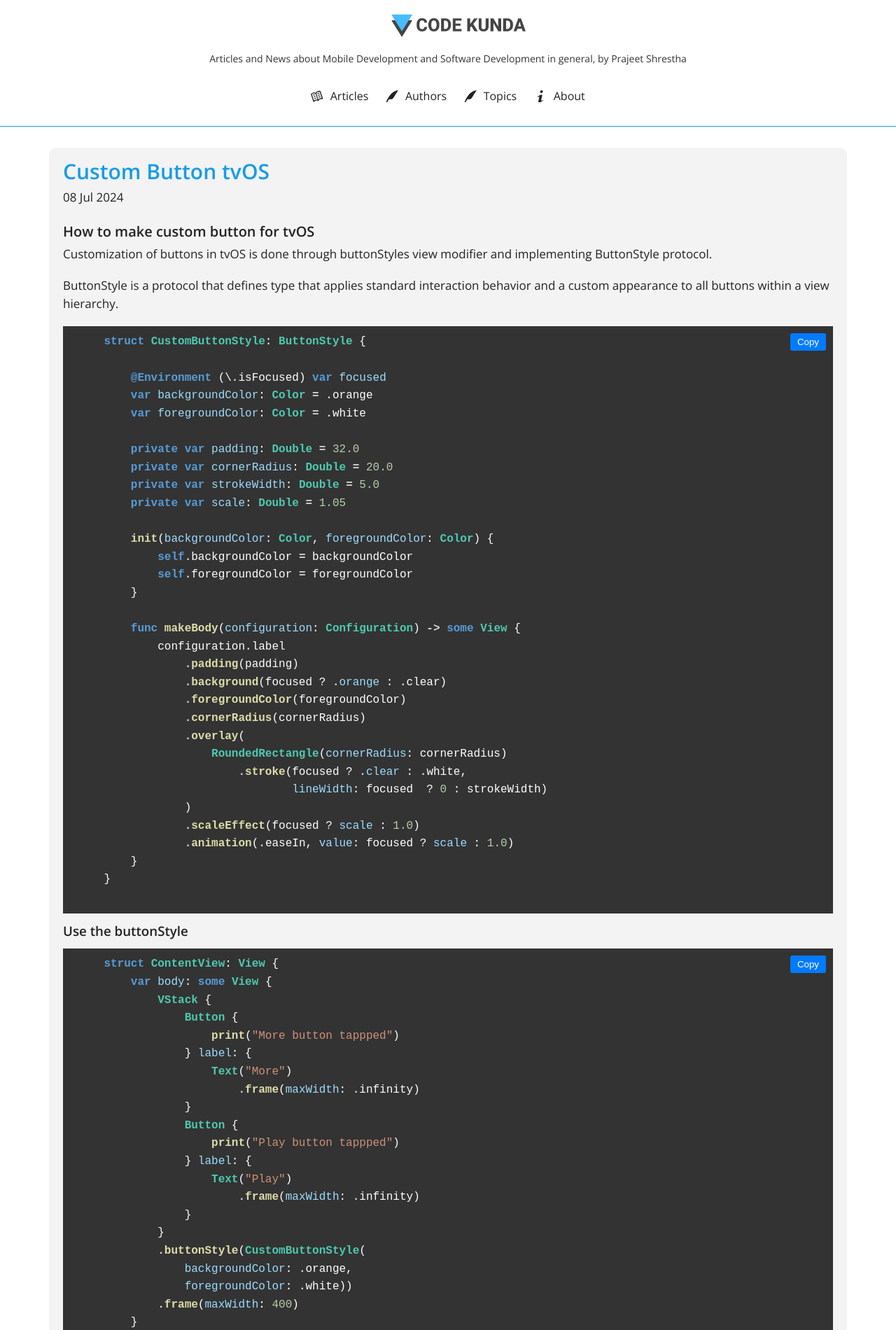
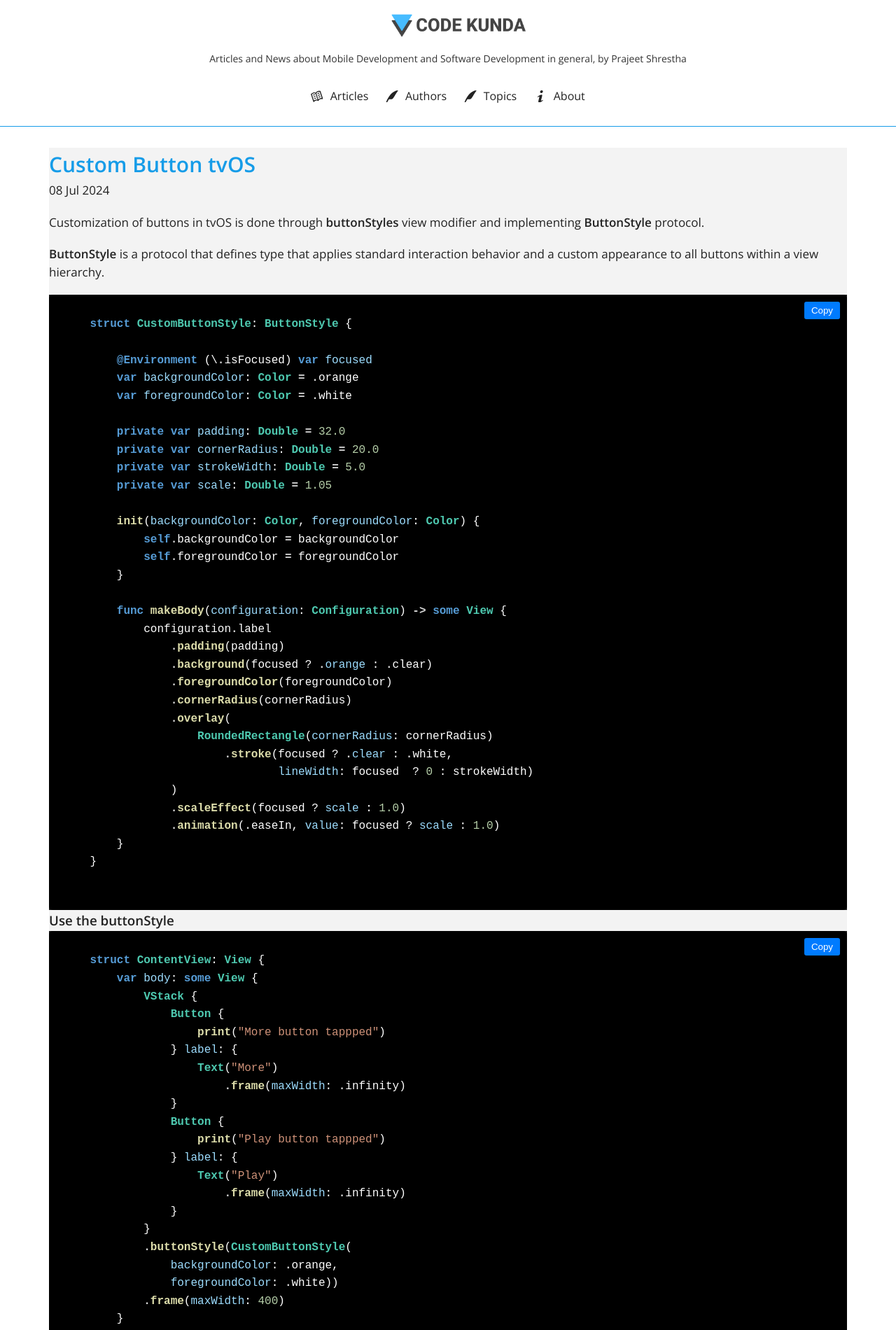
Before and after one commit to PrajeetShrestha/codekunda, a Jekyll site: the page built from _posts/2024-07-08-custom-button-tvos.html, in a window 1280 px wide. Shown: the top 1900 px of the page at 70% size. Built offline with Jekyll 4.4.1, drawn with Linux system fonts in a browser that asks for light colours.

Commit message:
Fixed styling for codee

```diff
--- a/_layouts/base.html
+++ b/_layouts/base.html
@@ -1,3 +1,5 @@
+---
+---
 <!DOCTYPE html>
 <html lang="en">
 
--- a/_posts/2024-07-08-custom-button-tvos.html
+++ b/_posts/2024-07-08-custom-button-tvos.html
@@ -4,10 +4,10 @@ title: "Custom Button tvOS"
 date: 2024-07-08
 tags: [tvos, swift]
 ---
-<h2>How to make custom button for tvOS</h2>
-<p>Customization of buttons in tvOS is done through buttonStyles view modifier and implementing ButtonStyle protocol.</p>
+
+<p>Customization of buttons in tvOS is done through <strong>buttonStyles</strong> view modifier and implementing <strong>ButtonStyle</strong> protocol.</p>
 <p>
-    ButtonStyle is a protocol that defines type that applies standard interaction behavior and a custom appearance to all buttons within a view hierarchy.
+    <strong>ButtonStyle</strong> is a protocol that defines type that applies standard interaction behavior and a custom appearance to all buttons within a view hierarchy.
 </p>
 <!--more-->
 <div class="code-container">
--- a/_sass/components.scss
+++ b/_sass/components.scss
@@ -229,9 +229,19 @@
 }
 
 .post-container {
+  position: relative;
   background-color: var(--color-grey-light-2);
-  padding: 1rem 2rem;
-  border-radius: 10px;
+}
+
+.highlight pre, .highlight code {
+  display: block;
+  max-width: 100%;
+  overflow-x: auto;
+  white-space: pre-wrap; /* Allows wrapping of long lines */
+  padding: 1rem; /* Optional: Add some padding for better readability */
+  background-color: black; /* Optional: Add a background color */
+  border-radius: 5px; /* Optional: Add rounded corners */
+  overflow-x: auto;
 }
 
 .notfound {
--- a/_sass/sub-components.scss
+++ b/_sass/sub-components.scss
@@ -49,9 +49,9 @@
 //CODEBLOCK
 .code-container {
   position: relative;
-  border-radius: 5px;
   background-color: #fff;
 }
+
 
 .copy-button {
   position: absolute;
```
Also changed, not shown: 1 other file.
